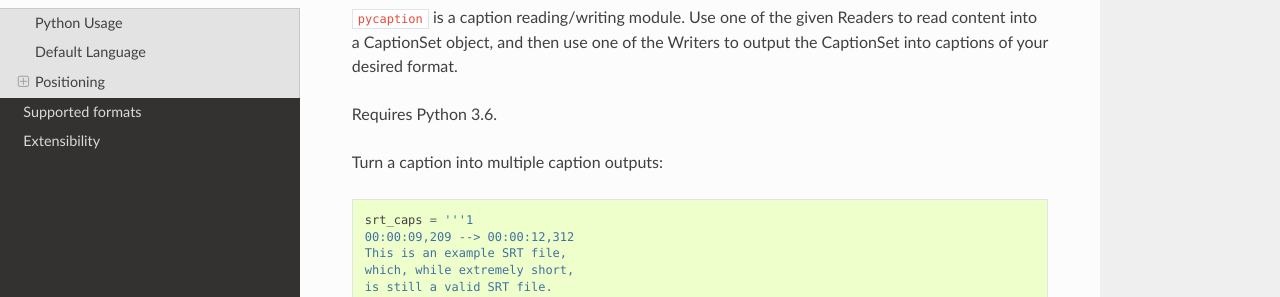
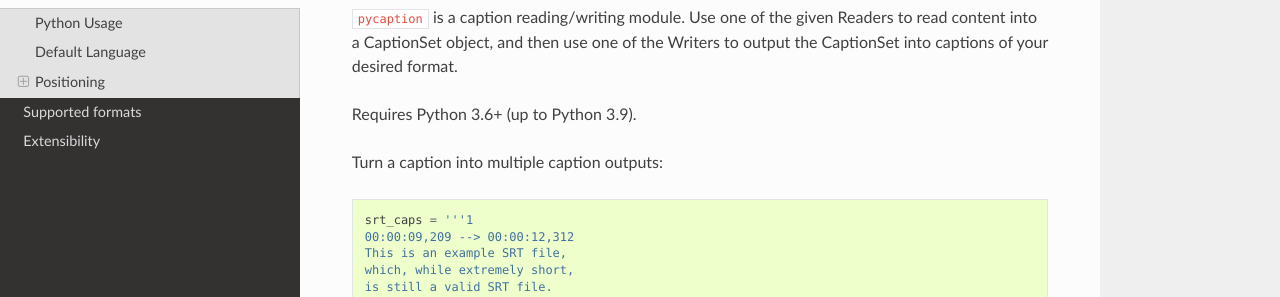
Before and after one commit to pbs/pycaption, a Sphinx documentation site: the page built from docs/introduction.rst, in a window 1280 px wide and 900 px high. Shown: the part 154-451 px from the top of the window. Built offline with Sphinx 7.4.7 and the Read the Docs theme 2.0.0, drawn with Linux system fonts in a browser that asks for light colours.

Commit message:
OCTO-10161. Update python version in setup and documentation to state the required python version more explicitly.

```diff
--- a/docs/introduction.rst
+++ b/docs/introduction.rst
@@ -6,7 +6,7 @@ Readers to read content into a CaptionSet object,
 and then use one of the Writers to output the CaptionSet into
 captions of your desired format.
 
-Requires Python 3.6.
+Requires Python 3.6+ (up to Python 3.9).
 
 Turn a caption into multiple caption outputs:
 
--- a/setup.py
+++ b/setup.py
@@ -20,7 +20,7 @@ setup(
     author='Joe Norton',
     author_email='joey@nortoncrew.com',
     url='https://github.com/pbs/pycaption',
-    python_requires='>=3.6',
+    python_requires='>=3.6,<3.10',
     install_requires=dependencies,
     packages=find_packages(),
     include_package_data=True,
```
